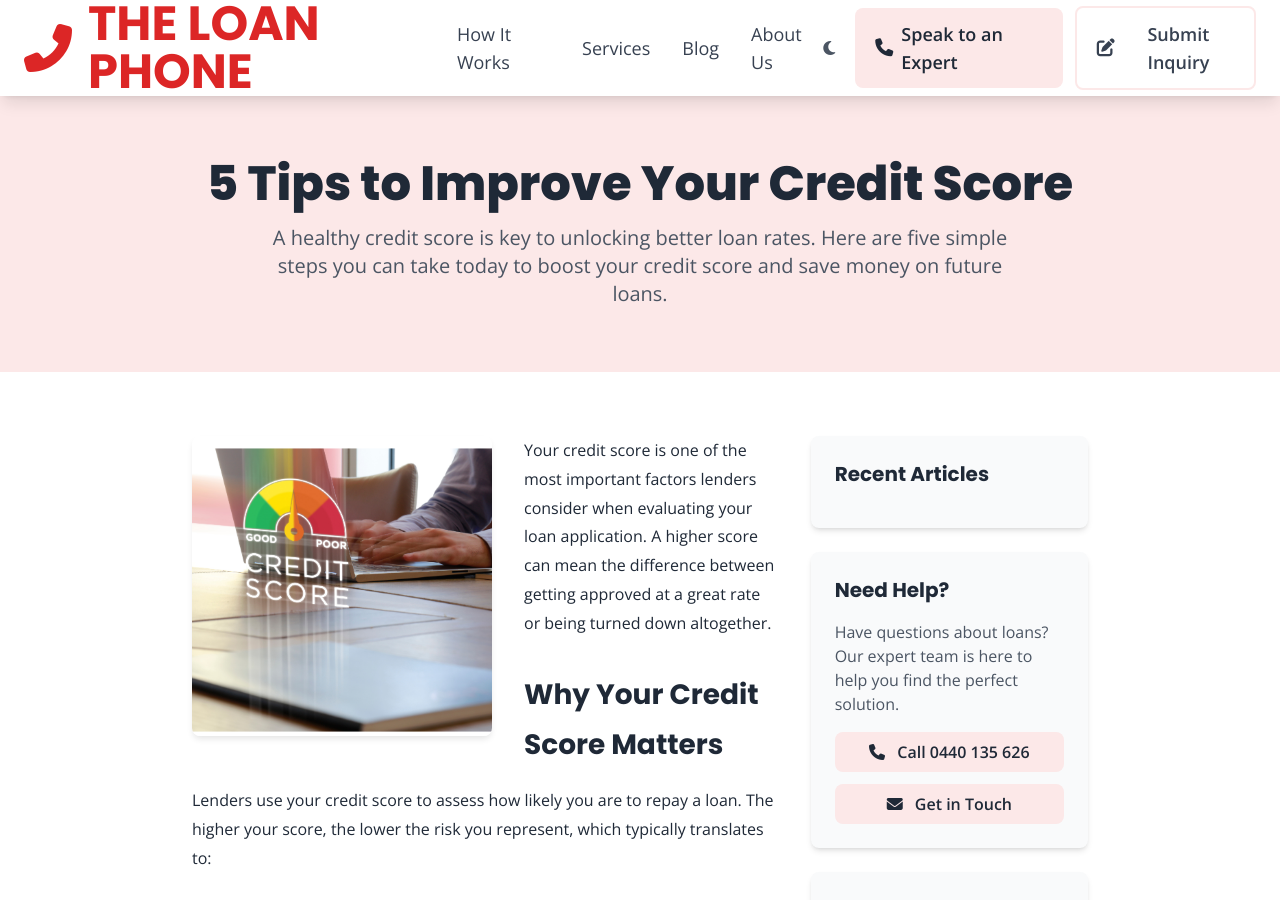
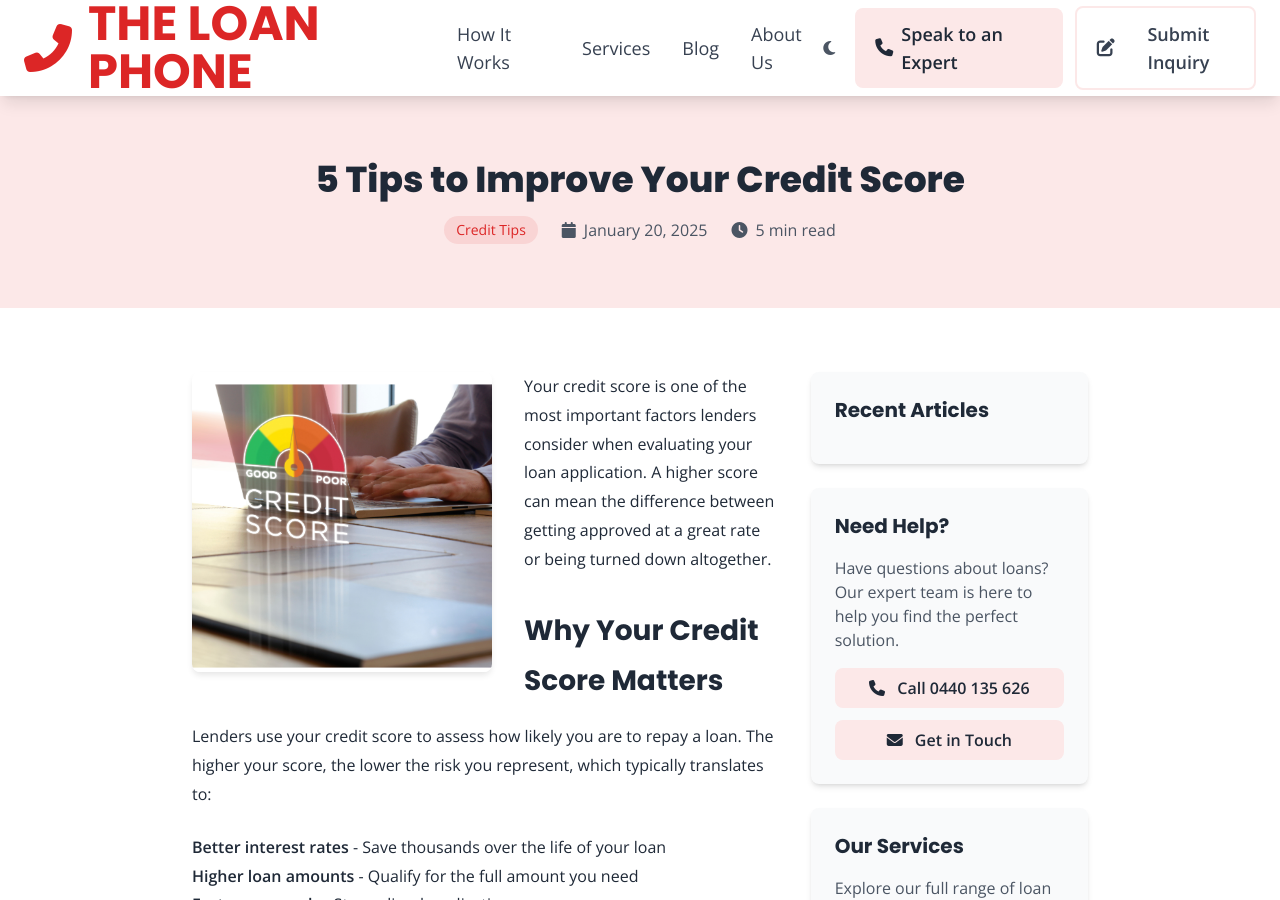
Before and after one commit to AMSumo9/loan-phone-website, a Jekyll site: the page built from _posts/2025-01-20-improve-credit-score.md, in a window 1280 px wide and 900 px high. Built offline with Jekyll 4.4.1, drawn with Linux system fonts in a browser that asks for light colours; nearby versions of some CDN libraries.

Commit message:
Update posts.html

```diff
--- a/_layouts/posts.html
+++ b/_layouts/posts.html
@@ -248,13 +248,27 @@
   {% include header.html %}
 
   <main>
-    <!-- Blog Header - FIXED: Consistent with homepage style -->
+    <!-- Blog Header - Restored original formatting -->
     <section class="bg-[var(--bg-accent)] transition-colors duration-300">
         <div class="container mx-auto px-6 py-16 text-center animate-on-scroll">
-            <h1 class="text-5xl font-extrabold text-[var(--text-primary)] mb-4">{{ page.title }}</h1>
-            {% if page.excerpt %}
-            <p class="text-xl text-[var(--text-secondary)] max-w-3xl mx-auto">{{ page.excerpt }}</p>
-            {% endif %}
+            <h1 class="text-4xl font-extrabold text-[var(--text-primary)] mb-4">{{ page.title }}</h1>
+            <div class="flex justify-center items-center space-x-6 text-[var(--text-secondary)]">
+                {% if page.category %}
+                <span class="px-3 py-1 rounded-full text-sm font-medium" style="background-color: rgba(220, 38, 38, 0.1); color: #DC2626;">
+                    {{ page.category }}
+                </span>
+                {% endif %}
+                <span class="flex items-center">
+                    <i class="fas fa-calendar mr-2"></i>
+                    {{ page.date | date: "%B %d, %Y" }}
+                </span>
+                {% if page.read_time %}
+                <span class="flex items-center">
+                    <i class="fas fa-clock mr-2"></i>
+                    {{ page.read_time }} min read
+                </span>
+                {% endif %}
+            </div>
         </div>
     </section>
 
```
